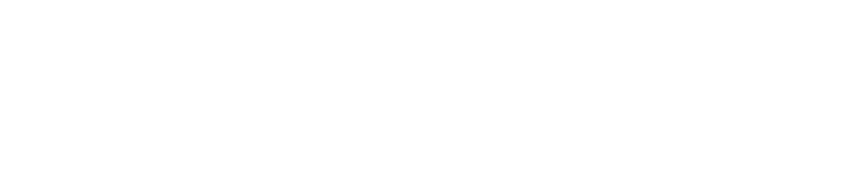
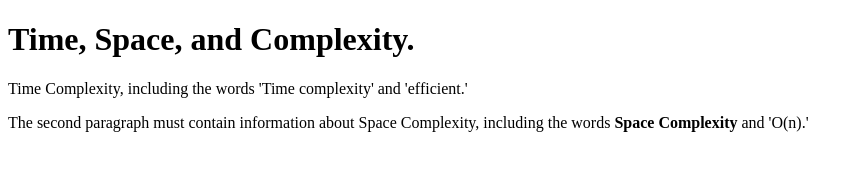
Before and after one commit to acciojob/time-and-space-complexity-nitin931, a website: page main.html in a window 1280 px wide. Shown: the whole page, without its empty margins (0-863 px from the left). Drawn offline with Linux system fonts and the light colour scheme.

Commit message:
created a submission

```diff
--- a/main.html
+++ b/main.html
@@ -11,6 +11,10 @@
     <script type="text/javascript" src="./script.js">
 </script>
 
+	<h1>Time, Space, and Complexity.</h1>
+	<p>Time Complexity, including the words 'Time complexity' and 'efficient.'</p>
+	<p>The second paragraph must contain information about Space Complexity, including the words <b>Space Complexity</b> and 'O(n).'</p>
+
 </body>
 
 </html>
```
